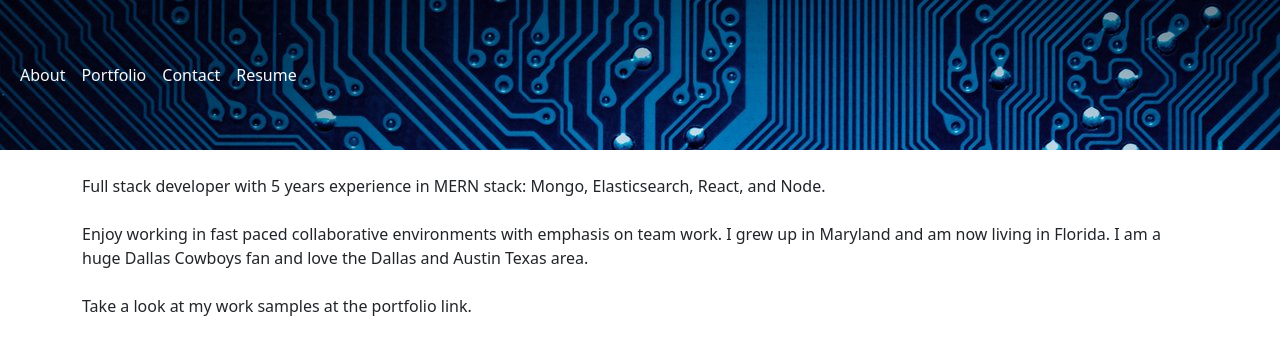
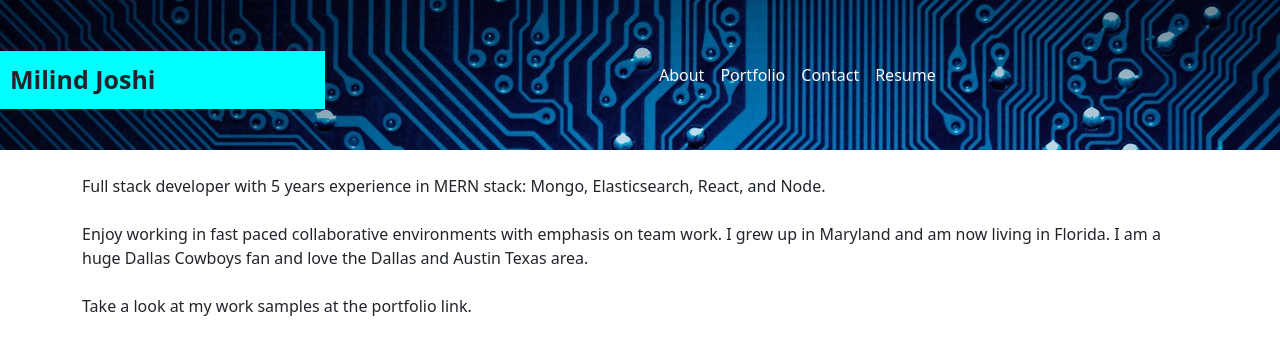
Before and after one commit to milindmjoshi/react-portfolio, a React (Vite) app: page / in a window 1280 px wide. Shown: the top 354 px of the page. Built offline with nearby package versions, Linux system fonts and the light colour scheme.

Commit message:
Add Name to navbar

```diff
--- a/src/components/UI/Navbar.jsx
+++ b/src/components/UI/Navbar.jsx
@@ -3,9 +3,11 @@ import '../../styles/Nav.css'
 export default function Nav({ links }) {
   return (
     <nav className="navbar navbar-expand-lg bg-secondary coolimage">
+      <div className="coolimagetext">Milind Joshi</div>
+      <div className="spacer"></div>
       <div className="container-fluid">
         <div className="collapse navbar-collapse" id="navbarSupportedContent">
-          <ul className="navbar-nav me-auto mb-2 mb-lg-0">
+          <ul className="navbar-nav me-auto mb-2 mb-lg-0 ">
             {links.map((link) => link)}
           </ul>
         </div>
--- a/src/styles/Nav.css
+++ b/src/styles/Nav.css
@@ -3,3 +3,22 @@
     width: 100%;
     background-image: url(../assets/images/technology-background-1632715.jpg);
   }
+
+  .navbarLink {
+    float: right;
+  }
+
+  .spacer {
+    width: 50%;
+  }
+
+  .coolimagetext {
+    float: left;
+    margin-top: 10px;
+    background-color: aqua;
+    color: var(--coolimagetext);
+    padding: 10px;
+    width: 50%;
+    font-size: 25px;
+    font-weight: bold;
+  }
```
Also changed, not shown: src/components/Nav.jsx (+4 -4 lines).
